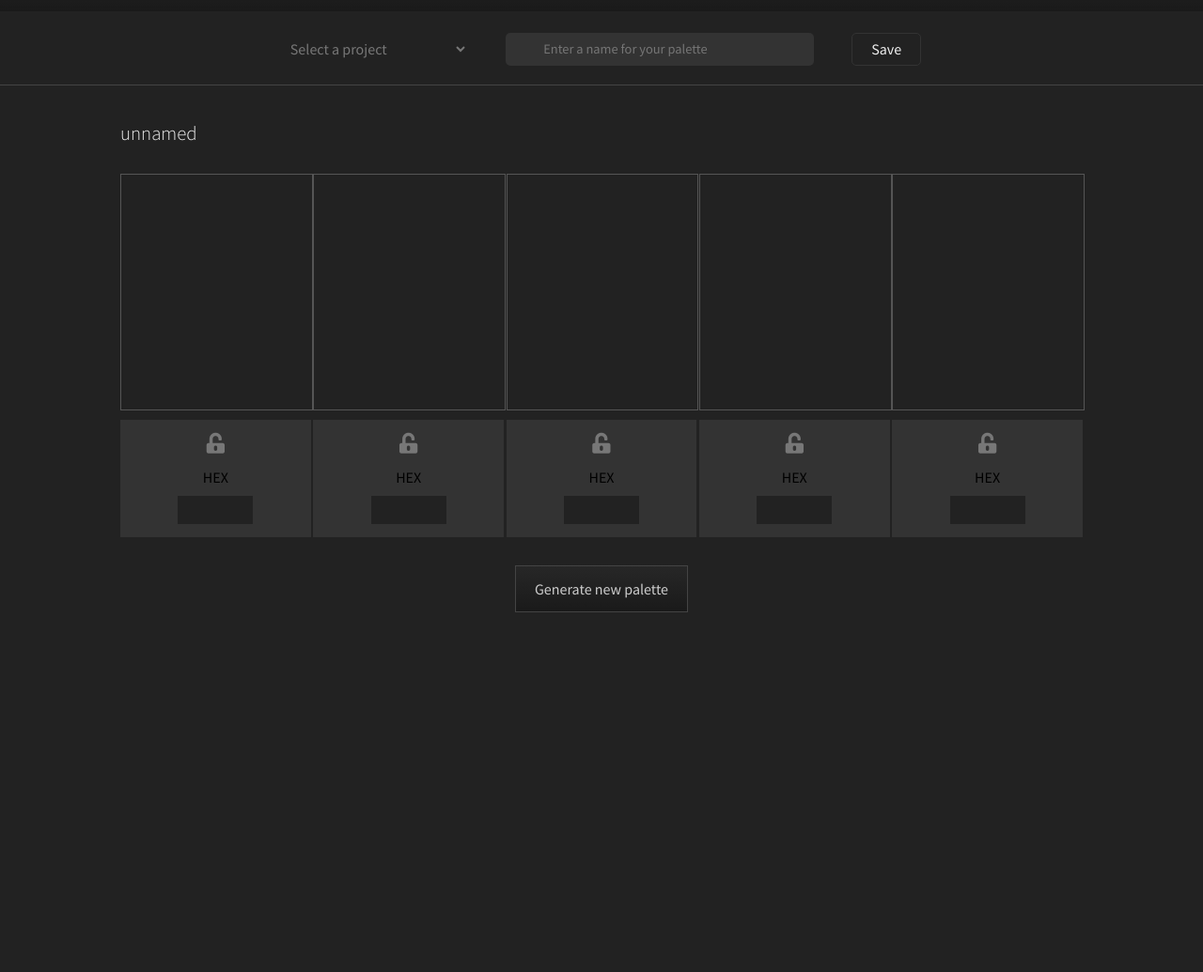
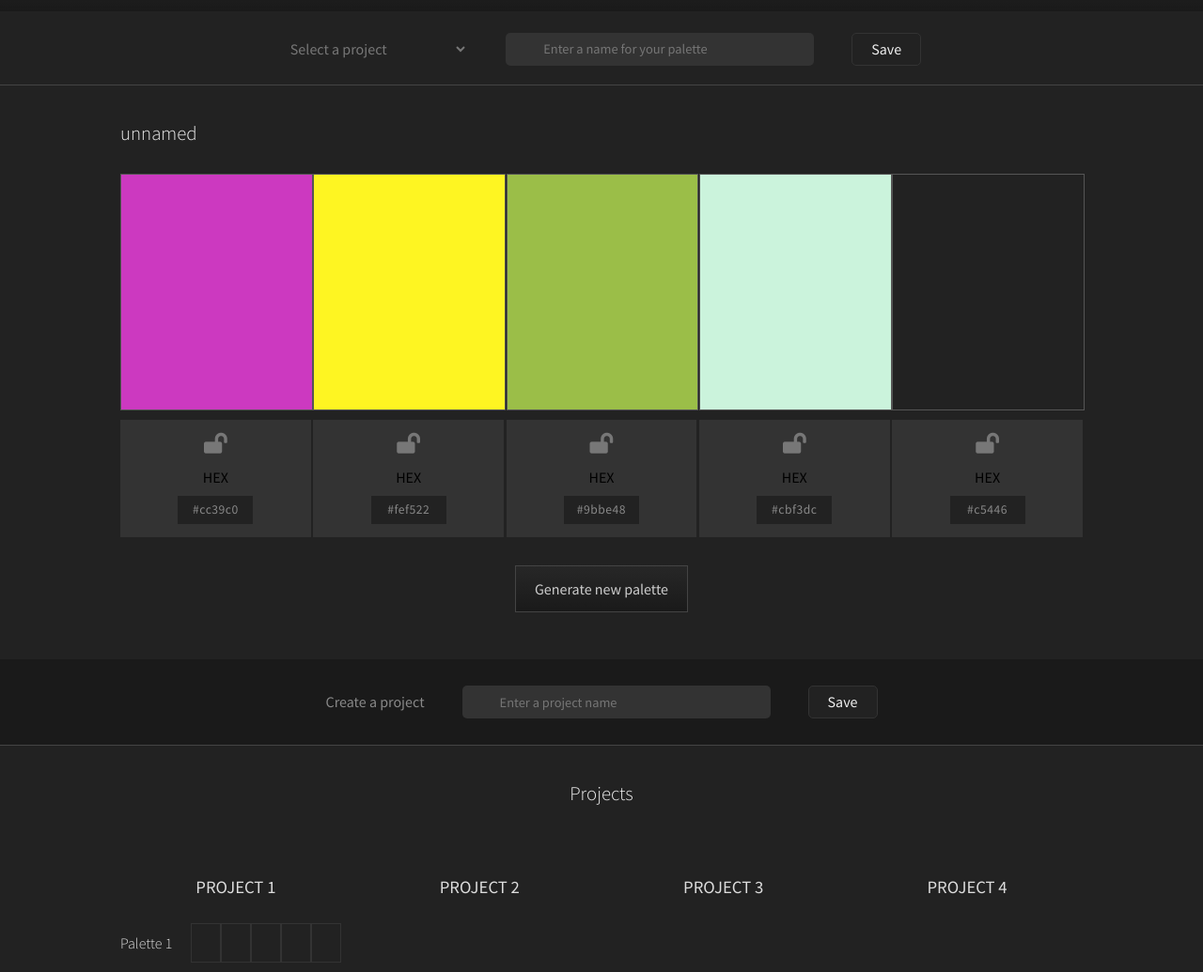
Before and after one commit to mcnamara14/palette-picker, a website: page public/index.html in a window 1280 px wide. Shown: the part 51-1086 px from the top of the page at 94% size. Before the commit the page ends 800 px from the top, so only its background shows below. Drawn offline with Linux system fonts and the light colour scheme.

Commit message:
Complete basic styling and functionality without backend functionality

```diff
--- a/public/css/styles.css
+++ b/public/css/styles.css
@@ -6,7 +6,7 @@ html {
 	background: #222;
 }
 
-main {
+main, .project-container {
 	width: 80%;
 	margin: 0 auto;
 	text-align: center;
@@ -21,12 +21,44 @@ header {
 	padding: 15px;
 }
 
-.add-project {
+.add-palette {
     padding: 20px;
     border-bottom: 1px solid #444;
     display: flex;
     justify-content: center;
-    margin-top: 3px;
+	margin-top: 3px;
+}
+
+.add-project {
+	padding: 20px;
+    border-bottom: 1px solid #444;
+    display: flex;
+    justify-content: center;
+    align-items: center;
+	margin-top: 50px;
+	background: #1a1a1a; /* Old browsers */
+	background: #1a1a1a; /* Old browsers */
+	background: -moz-linear-gradient(top, #1a1a1a 50%, #1a1a1a 50%, #1a1a1a 100%); /* FF3.6-15 */
+	background: -webkit-linear-gradient(top, #1a1a1a 50%,#1a1a1a 50%,#1a1a1a 100%); /* Chrome10-25,Safari5.1-6 */
+	background: linear-gradient(to bottom, #1a1a1a 50%,#1a1a1a 50%,#1a1a1a 100%); /* W3C, IE10+, FF16+, Chrome26+, Opera12+, Safari7+ */
+	filter: progid:DXImageTransform.Microsoft.gradient( startColorstr='#1a1a1a', endColorstr='#1a1a1a',GradientType=0 ); /* IE6-9 */
+	}
+
+.add-project p {
+	color: #888;
+}
+
+.project {
+	width: 24%;
+    text-align: center;
+    color: #ddd;
+    margin-top: 40px;
+}
+
+.projects {
+	display: flex;
+	justify-content: space-between;
+	flex-wrap: wrap;
 }
 
 h1 {
@@ -44,7 +76,20 @@ h2 {
 	margin-top: 40px;
 }
 
-.add-project select {
+.project h3 {
+	font-weight: 500;
+    text-transform: uppercase;
+}
+
+h4 {
+	font-weight: 300;
+}
+
+.project-container h2 {
+	text-align: center;
+}
+
+.add-palette select {
 	background: none;
     border: none;
     color: #777;
@@ -53,7 +98,7 @@ h2 {
     width: 16%;
 }
 
-.add-project input {
+.add-palette input {
 	margin: 0 40px;
 	border: none;
 	font-size: 0.9rem;
@@ -63,15 +108,45 @@ h2 {
     border-radius: 5px;
 }
 
-.add-project button {
+.project-palette {
+	display: flex;
+    align-items: center;
+}
+
+.project-palette-colors {
+	width: 65%;
+    margin-left: 20px;
+    display: flex;
+	justify-content: space-around;
+}
+
+.project-palette-color {
+	width: 19%;
+    border: 1px solid #333;
+    height: 40px;
+}
+
+.add-project input  {
+	margin: 0 40px;
+	height: 35px;
+	border: none;
+	font-size: 0.9rem;
+    background: #333;
+    width: 20%;
+    padding: 0 40px;
+    border-radius: 5px;
+}
+
+.add-palette button, .add-project button {
     padding: 0 20px;
     background: #222;
     border-radius: 5px;
     color: #eee;
-    border: 1px solid #333;
+	border: 1px solid #333;
+	height: 35px;
 }
 
-.add-project button:hover {
+.add-palette button:hover {
 	cursor: pointer;
 	background: #191919;
 }
--- a/public/index.html
+++ b/public/index.html
@@ -14,7 +14,7 @@
 	<header>
 		<h1>Palette Picker</h1>
 	</header>
-	<section class="add-project">
+	<section class="add-palette">
 			<select>
 					<option value="" disabled selected>Select a project</option>
 					<option value="volvo">Volvo</option>
@@ -31,41 +31,73 @@
 				<article class="color-container">
 					<div class="color color-1"></div>
 					<div class="hex-lock-container">
-						<i class="fas fa-unlock-alt lock"></i>
+						<i class="fas fa-lock-open lock"></i>
 						<article class="hex"><p>HEX</p><span class="hex-1"></span></article>
 					</div>
 				</article>
 				<article class="color-container">
 						<div class="color color-2"></div>
 						<div class="hex-lock-container">
-							<i class="fas fa-unlock-alt lock"></i>
+							<i class="fas fa-lock-open lock"></i>
 							<article class="hex"><p>HEX</p><span class="hex-2"></span></article>
 						</div>
 				</article>
 				<article class="color-container">
 						<div class="color color-3"></div>
 						<div class="hex-lock-container">
-							<i class="fas fa-unlock-alt lock"></i>
+							<i class="fas fa-lock-open lock"></i>
 							<article class="hex"><p>HEX</p><span class="hex-3"></span></article>
 						</div>
 				</article>
 				<article class="color-container">
 						<div class="color color-4"></div>
 						<div class="hex-lock-container">
-							<i class="fas fa-unlock-alt lock"></i>
+							<i class="fas fa-lock-open lock"></i>
 							<article class="hex"><p>HEX</p><span class="hex-4"></span></article>
 						</div>
 				</article>
 				<article class="color-container">
 						<div class="color color-5"></div>
 						<div class="hex-lock-container">
-							<i class="fas fa-unlock-alt lock"></i>
+							<i class="fas fa-lock-open lock"></i>
 							<article class="hex"><p>HEX</p><span class="hex-5"></span></article>
 						</div>
 				</article>
 		</section>
 		<button class="generate-btn">Generate new palette</button>
 </main>
+	<section class="add-project">
+			<p>Create a project</p>
+			<input placeholder="Enter a project name" class="createProjectInput"/>
+			<button class="createProjectBtn">Save</button>
+	</section>
+<section class="project-container">
+	<h2>Projects</h2>
+	<section class="projects">
+		<article class="project">
+			<h3>Project 1</h3>
+			<div class="project-palette">
+				<h4>Palette 1</h4>
+				<div class="project-palette-colors">
+					<div class="project-palette-color"></div>
+					<div class="project-palette-color"></div>
+					<div class="project-palette-color"></div>
+					<div class="project-palette-color"></div>
+					<div class="project-palette-color"></div>
+				</div>
+			</div>
+		</article>
+		<article class="project">
+			<h3>Project 2</h3>
+		</article>
+		<article class="project">
+				<h3>Project 3</h3>
+		</article>
+		<article class="project">
+			<h3>Project 4</h3>
+		</article>
+	</section>
+</section>
 <script src="js/scripts.js"></script>
 </body>
 </html>
--- a/public/js/scripts.js
+++ b/public/js/scripts.js
@@ -10,6 +10,8 @@ const changeColors = () => {
     }
 }
 
+changeColors();
+
 const generateBtn = document.querySelector('.generate-btn');
 generateBtn.addEventListener('click', changeColors);
 
@@ -20,7 +22,7 @@ const lockColor = (e) => {
 
     color.classList.toggle('locked');
     if (lock.classList.contains('fa-lock')) {
-        lock.classList = 'fas fa-unlock-alt lock';
+        lock.classList = 'fas fa-lock-open lock';
     } else {
         lock.classList = 'fas fa-lock lock';
     }
@@ -30,3 +32,17 @@ const lockBtn = document.querySelectorAll('.lock');
 lockBtn.forEach(lock => {
     lock.addEventListener('click', (e) => lockColor(e))
 });
+
+const addProjectTitle = () => {
+    const createProjectInput = document.querySelector('.createProjectInput').value;
+    const projects = document.querySelector('.projects');
+    const project = document.createElement("article");
+    project.className = "project";
+    const title = document.createElement("h3");
+    title.innerHTML = createProjectInput;
+    project.prepend(title);
+    projects.prepend(project)
+}
+
+const createProjectBtn = document.querySelector('.createProjectBtn');
+createProjectBtn.addEventListener('click', () => addProjectTitle())
```
